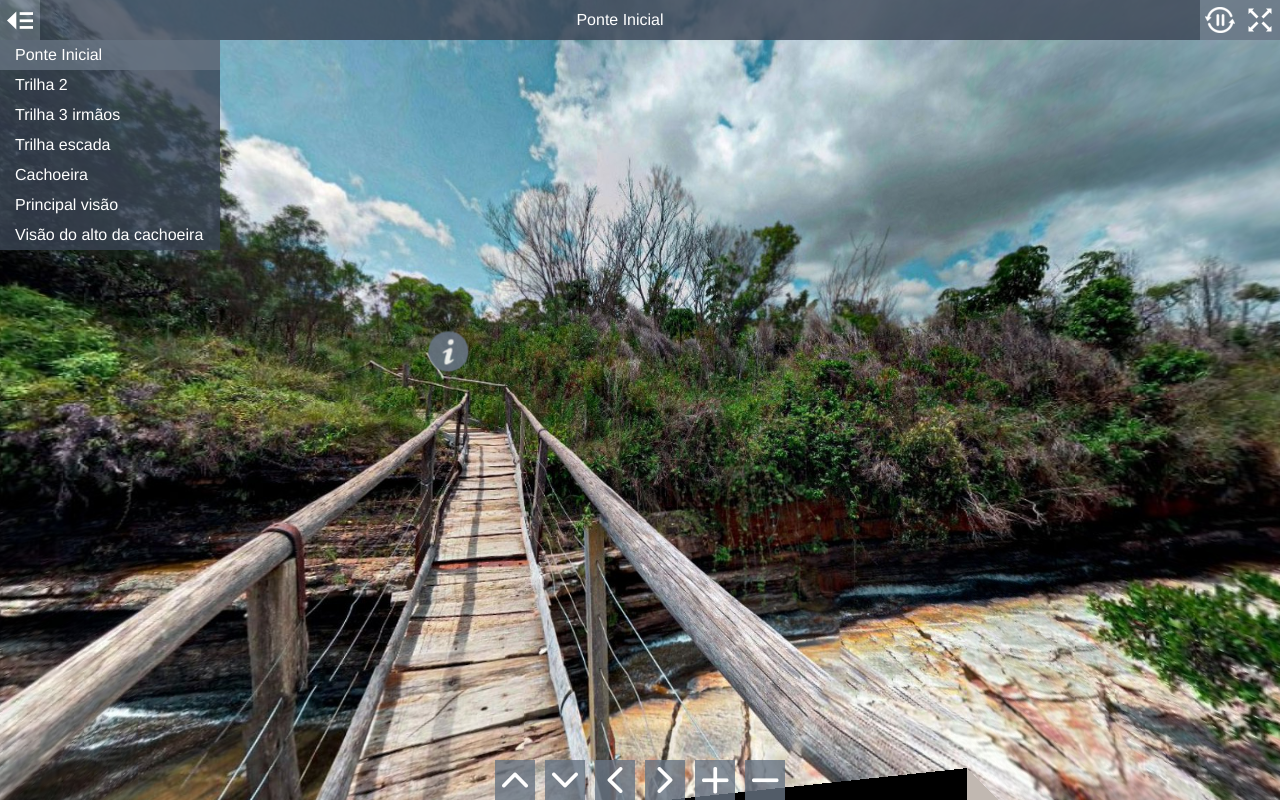
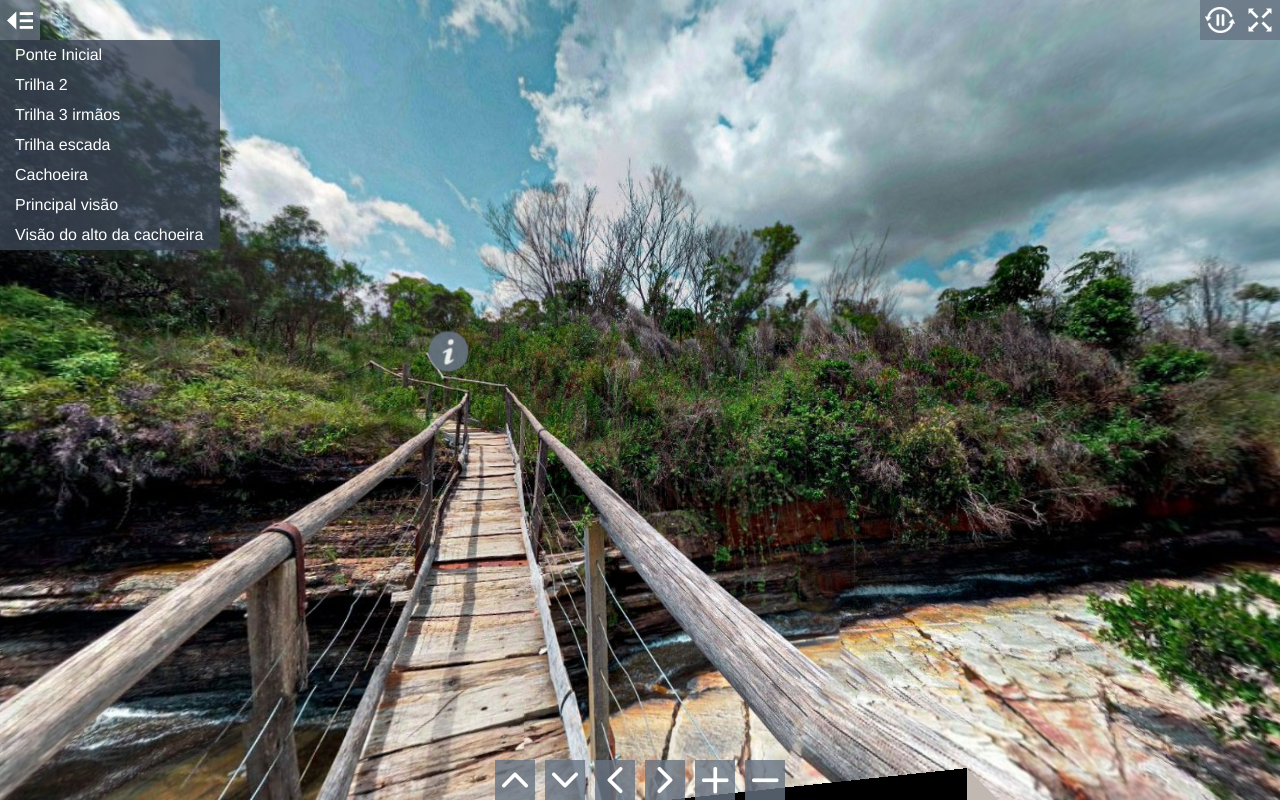
Before and after one commit to minasvirtualtour/CachoeiraEsmeralda, a plain HTML site: page index.html in a window 1280 px wide. Drawn offline with Linux system fonts and the light colour scheme; animation ran at ten frames a second.

Commit message:
Update index.html

```diff
--- a/index.html
+++ b/index.html
@@ -46,9 +46,6 @@
   </ul>
 </div>
 
-<div id="titleBar">
-  <h1 class="sceneName"></h1>
-</div>
 
 <a href="javascript:void(0)" id="autorotateToggle">
   <img class="icon off" src="img/play.png">
```
